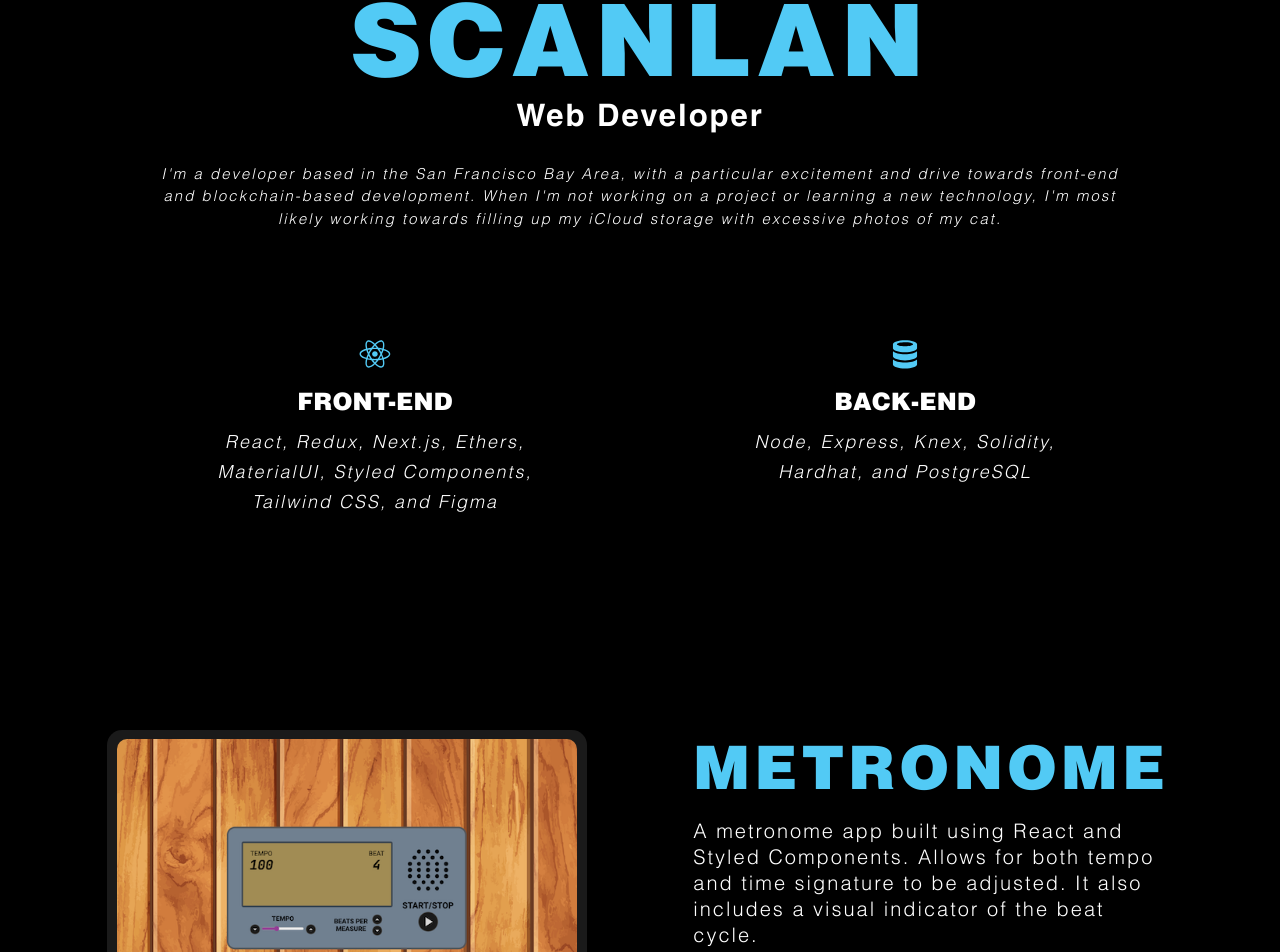
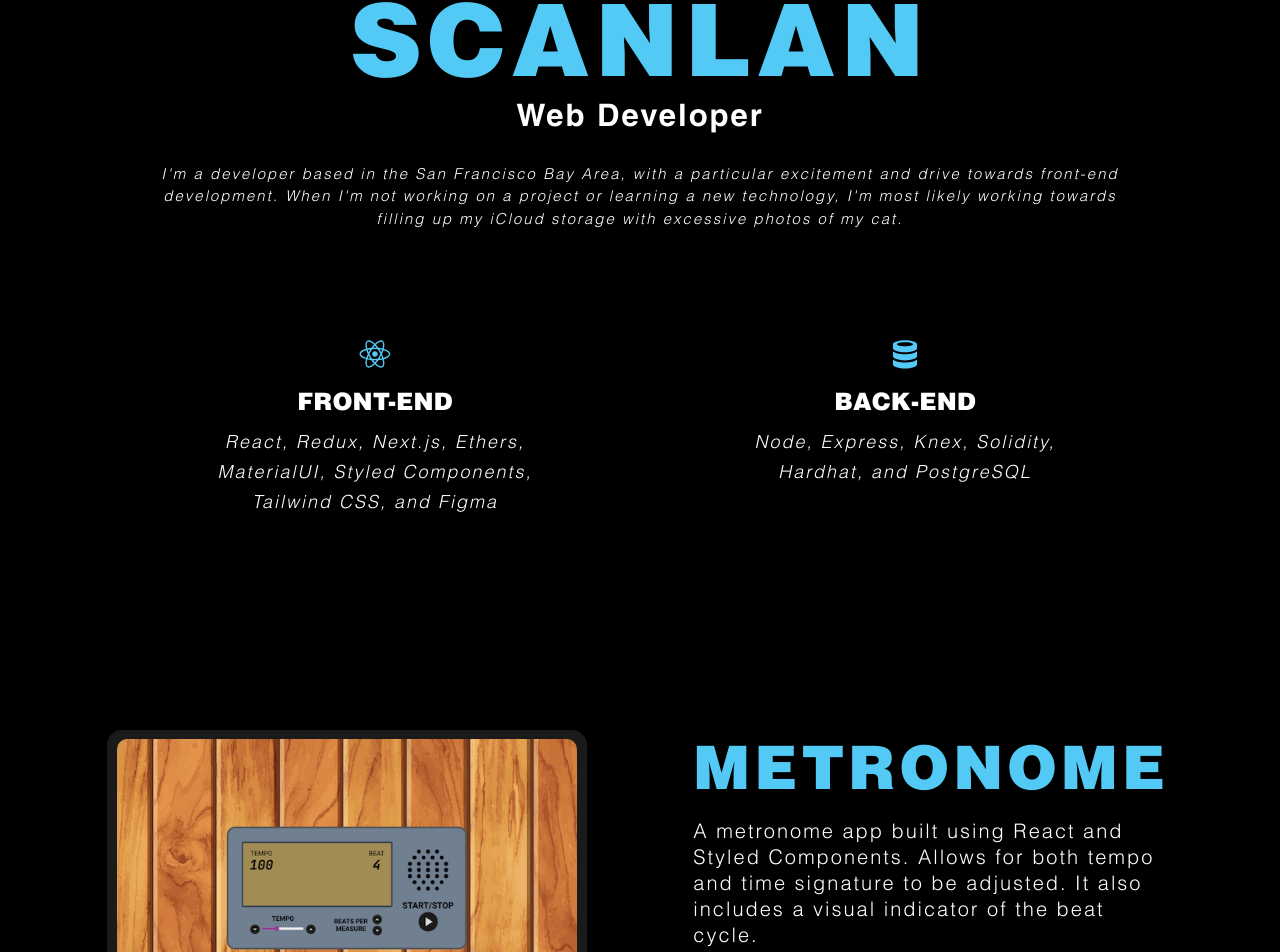
Before and after one commit to joshuascan/personal-portfolio, a Next.js app: page / in a window 1280 px wide. Shown: the part 1023-1975 px from the top of the page. Built offline with nearby package versions, Linux system fonts and the light colour scheme.

Commit message:
edits hero text description

```diff
--- a/src/components/Hero/Hero.js
+++ b/src/components/Hero/Hero.js
@@ -30,10 +30,10 @@ const Hero = () => {
           </HeroHeader>
           <HeroText>
             I&apos;m a developer based in the San Francisco Bay Area, with a
-            particular excitement and drive towards front-end and
-            blockchain-based development. When I&apos;m not working on a project
-            or learning a new technology, I&apos;m most likely working towards
-            filling up my iCloud storage with excessive photos of my cat.
+            particular excitement and drive towards front-end development. When
+            I&apos;m not working on a project or learning a new technology,
+            I&apos;m most likely working towards filling up my iCloud storage
+            with excessive photos of my cat.
           </HeroText>
         </LeftSection>
         <RightSection>
```
